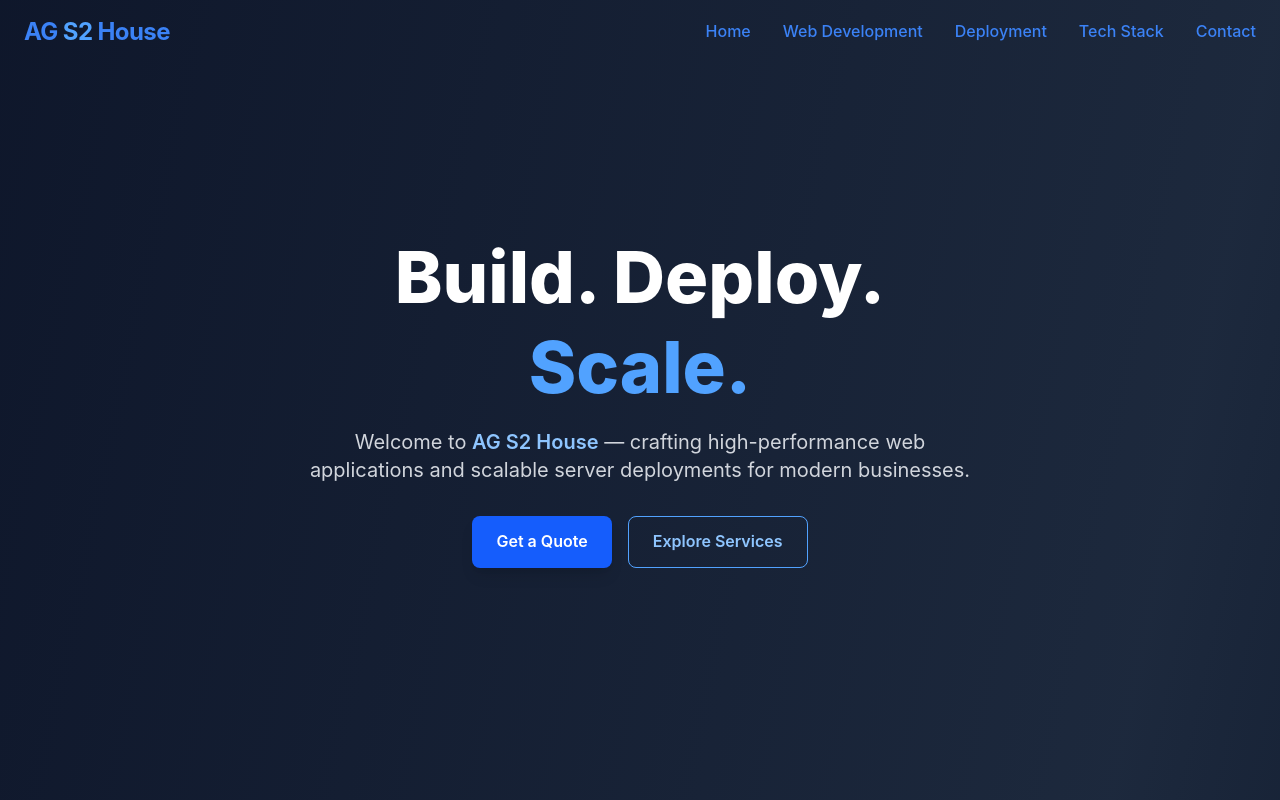
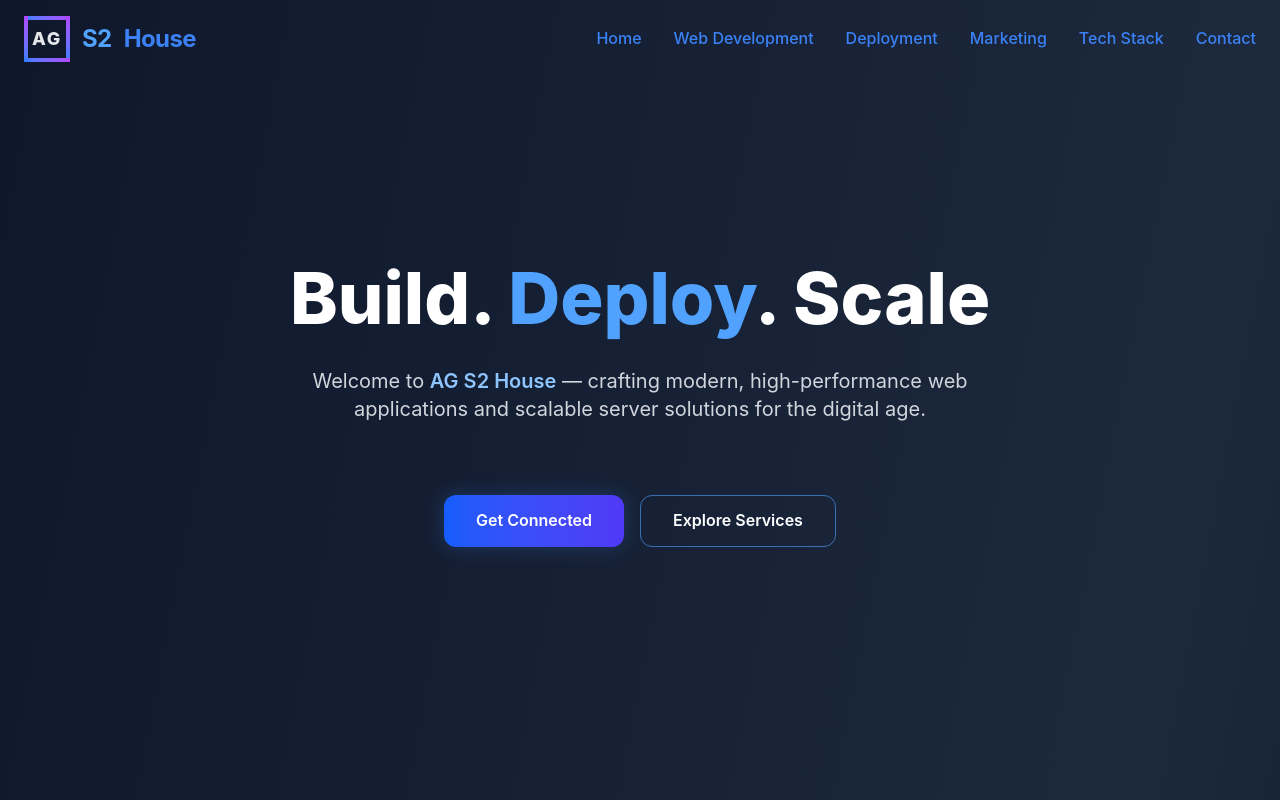
Before and after one commit to abdul-ghaffar01/services, a Next.js app: page / in a window 1280 px wide. Shown: the top 800 px of the page. Built offline with nearby package versions, Linux system fonts and the light colour scheme.

Commit message:
Added logo

```diff
--- a/components/Contact.jsx
+++ b/components/Contact.jsx
@@ -17,7 +17,7 @@ export default function ContactSection() {
   return (
     <section
       id="contact"
-      className="relative py-24 sm:py-28 bg-gradient-to-b from-indigo-950 via-slate-950 to-slate-900 text-gray-200 overflow-hidden"
+      className="relative py-24 sm:py-28 bg-gradient-to-b from-indigo-950 via-slate-950 to-slate-900 text-gray-200 overflow-hidden md:h-[100dvh] flex items-center"
     >
       {/* background glow */}
       <div className="absolute inset-0 bg-[radial-gradient(circle_at_center,rgba(59,130,246,0.08),transparent_70%)] pointer-events-none" />
--- a/components/DigitalMarketing.jsx
+++ b/components/DigitalMarketing.jsx
@@ -28,7 +28,7 @@ export default function DigitalMarketing3D() {
   ];
 
   return (
-    <section className="relative bg-gray-900 text-gray-100 py-24 overflow-hidden">
+    <section id="digital-marketing" className="relative bg-gray-900 text-gray-100 py-24 overflow-hidden md:h-[100dvh] flex items-center">
       {/* ==== Animated 3D Glow Background ==== */}
       <div className="absolute inset-0 overflow-hidden">
         <motion.div
@@ -93,13 +93,13 @@ export default function DigitalMarketing3D() {
         </div>
 
         <motion.a
-          href="https://services.iabdulghaffar.com/digital-marketing"
+          href="#contact"
           whileHover={{ scale: 1.05 }}
           transition={{ type: "spring", stiffness: 100 }}
           style={{color: "white"}}
           className="inline-block mt-16 px-10 py-3 bg-gradient-to-r from-indigo-500 to-purple-500 text-white font-medium rounded-xl shadow-lg hover:shadow-indigo-400/20 transition-all"
         >
-          Explore Full Strategy →
+          Contact for collaboration →
         </motion.a>
       </div>
 
--- a/components/Hero.jsx
+++ b/components/Hero.jsx
@@ -1,25 +1,21 @@
 "use client";
 
-import Image from "next/image";
 import { motion } from "framer-motion";
+import Link from "next/link";
 
 export default function Hero() {
   return (
-    <section id="home" className="relative h-screen w-full overflow-hidden flex items-center justify-center text-white">
-      {/* ====== Background Image ====== */}
-      <div className="absolute inset-0 -z-10">
-        <Image
-          src="/hero_img.png" // add this image in /public
-          alt="AG S2 House background"
-          fill
-          priority
-          className="object-cover object-center opacity-90"
-        />
-        {/* Overlay gradient for readability */}
-        <div className="absolute inset-0 bg-gradient-to-t from-slate-950/90 via-slate-900/60 to-slate-950/30" />
-      </div>
+    <section
+      id="home"
+      className="relative h-screen w-full overflow-hidden flex items-center justify-center text-white"
+    >
+      {/* ====== Animated Gradient Background ====== */}
+      <div className="absolute inset-0 -z-10 bg-gradient-to-br from-blue-900 via-purple-800 to-indigo-900 animate-gradient" />
 
-      {/* ====== Content ====== */}
+      {/* ====== Overlay (for depth and readability) ====== */}
+      <div className="absolute inset-0 bg-black/40 -z-10" />
+
+      {/* ====== Hero Content ====== */}
       <motion.div
         initial={{ opacity: 0, y: 30 }}
         animate={{ opacity: 1, y: 0 }}
@@ -27,42 +23,91 @@ export default function Hero() {
         className="z-10 text-center max-w-3xl px-6"
       >
         <motion.h1
-          className="text-5xl md:text-7xl font-extrabold leading-tight mb-4"
+          className="text-5xl md:text-7xl font-extrabold leading-tight mb-6"
           initial={{ opacity: 0, y: 20 }}
           animate={{ opacity: 1, y: 0 }}
-          transition={{ delay: 0.4, duration: 1 }}
+          transition={{ delay: 0.3, duration: 1 }}
         >
-          Build. Deploy. <span className="text-blue-400">Scale.</span>
+          Build.
+          <span className="text-blue-400"> Deploy</span>
+          . Scale
         </motion.h1>
 
         <motion.p
-          className="text-gray-300 text-lg md:text-xl mb-8 max-w-2xl mx-auto"
+          className="text-gray-300 text-lg md:text-xl mb-10 max-w-2xl mx-auto"
           initial={{ opacity: 0, y: 20 }}
           animate={{ opacity: 1, y: 0 }}
-          transition={{ delay: 0.7, duration: 1 }}
+          transition={{ delay: 0.6, duration: 1 }}
         >
-          Welcome to <span className="font-semibold text-blue-300">AG S2 House</span> —
-          crafting high-performance web applications and scalable server deployments for modern businesses.
+          Welcome to{" "}
+          <span className="font-semibold text-blue-300">AG S2 House</span> —
+          crafting modern, high-performance web applications and scalable server solutions for the digital age.
         </motion.p>
 
         <motion.div
           className="flex flex-col sm:flex-row gap-4 justify-center"
           initial={{ opacity: 0, y: 20 }}
           animate={{ opacity: 1, y: 0 }}
-          transition={{ delay: 1, duration: 1 }}
+          transition={{ delay: 0.9, duration: 1 }}
         >
-          <button className="bg-blue-600 hover:bg-blue-500 px-6 py-3 rounded-lg font-semibold shadow-lg transition">
-            Get a Quote
-          </button>
-          <button className="border border-blue-400 text-blue-300 hover:bg-blue-500 hover:text-white px-6 py-3 rounded-lg font-semibold transition">
-            Explore Services
-          </button>
+
+          <div className="flex flex-col sm:flex-row gap-4 justify-center mt-8">
+            <Link
+              style={{ color: "white" }}
+              href="#contact"
+              className="group relative inline-flex items-center justify-center px-8 py-3 overflow-hidden
+               rounded-xl bg-gradient-to-r from-blue-600 to-indigo-600 text-white font-semibold
+               shadow-[0_0_20px_rgba(59,130,246,0.25)] transition-all duration-300"
+            >
+              <span className="absolute inset-0 bg-gradient-to-r from-blue-400 to-purple-500 opacity-0 group-hover:opacity-100 blur-xl transition duration-500" />
+              <span className="relative z-10">Get Connected</span>
+            </Link>
+
+            <Link
+              style={{ color: "white" }}
+              href="#web-development"
+              className="group relative inline-flex items-center justify-center px-8 py-3 overflow-hidden
+               rounded-xl border border-blue-400/60 text-blue-300 font-semibold
+               hover:text-white transition-all duration-300"
+            >
+              <span className="absolute inset-0 bg-gradient-to-r from-blue-600 to-indigo-600 opacity-0 group-hover:opacity-100 transition-all duration-500" />
+              <span className="relative z-10">Explore Services</span>
+            </Link>
+          </div>
+
+
         </motion.div>
       </motion.div>
 
-      {/* ====== Subtle Glow Orbs ====== */}
-      <div className="absolute top-1/3 left-1/4 w-[500px] h-[500px] bg-blue-500/10 rounded-full blur-[160px] -z-10" />
-      <div className="absolute bottom-1/3 right-1/4 w-[400px] h-[400px] bg-cyan-400/10 rounded-full blur-[160px] -z-10" />
+      {/* ====== Gradient Animation Style ====== */}
+      <style jsx>{`
+        @keyframes gradient {
+          0% {
+            background-position: 0% 50%;
+          }
+          50% {
+            background-position: 100% 50%;
+          }
+          100% {
+            background-position: 0% 50%;
+          }
+        }
+        .animate-gradient {
+          background-size: 200% 200%;
+          animation: gradient 10s ease infinite;
+        }
+          @keyframes moveGradient {
+    0% {
+      background-position: 0% 50%;
+    }
+    50% {
+      background-position: 100% 50%;
+    }
+    100% {
+      background-position: 0% 50%;
+    }
+  }
+      `}</style>
     </section>
   );
 }
--- /dev/null
+++ b/components/Logo.jsx
@@ -0,0 +1,55 @@
+"use client"
+import { motion } from "framer-motion"
+
+const Logo = ({ startDelay = 0 }) => {
+    return (
+        <div className="relative w-[46px] h-[46px] flex items-center justify-center">
+            {/* Lines */}
+            <div className="absolute top-0 w-full h-full">
+                {/* Top Line */}
+                <motion.div
+                    initial={{ width: 0 }}
+                    animate={{ width: "100%" }}
+                    transition={{ duration: 0.3, delay: startDelay + 0.2 }}
+                    className="absolute top-0 left-0 h-[4px] bg-gradient-to-r from-blue-500 to-purple-500"
+                />
+
+                {/* Right Line */}
+                <motion.div
+                    initial={{ height: 0 }}
+                    animate={{ height: "100%" }}
+                    transition={{ duration: 0.3, delay: startDelay + 0.5 }}
+                    className="absolute right-0 top-0 w-[4px] bg-gradient-to-b from-purple-500 to-blue-500"
+                />
+
+                {/* Bottom Line */}
+                <motion.div
+                    initial={{ width: 0 }}
+                    animate={{ width: "100%" }}
+                    transition={{ duration: 0.3, delay: startDelay + 0.8 }}
+                    className="absolute bottom-0 right-0 h-[4px] bg-gradient-to-r from-blue-500 to-purple-500"
+                />
+
+                {/* Left Line */}
+                <motion.div
+                    initial={{ height: 0 }}
+                    animate={{ height: "100%" }}
+                    transition={{ duration: 0.3, delay: startDelay + 1.1 }}
+                    className="absolute left-0 bottom-0 w-[4px] bg-gradient-to-b from-purple-500 to-blue-500"
+                />
+            </div>
+
+            {/* Text */}
+            <motion.div
+                initial={{ opacity: 0 }}
+                animate={{ opacity: 1 }}
+                transition={{ duration: 0.4, delay: startDelay + 1.4 }}
+                className="absolute text-lg font-extrabold text-gray-200 tracking-widest"
+            >
+                AG
+            </motion.div>
+        </div>
+    )
+}
+
+export default Logo
--- a/components/Navbar.jsx
+++ b/components/Navbar.jsx
@@ -3,18 +3,21 @@
 import { useState, useEffect } from "react";
 import { motion, AnimatePresence } from "framer-motion";
 import { Menu, X } from "lucide-react";
+import Logo from "./Logo";
 
 export default function Navbar() {
     const [isScrolled, setIsScrolled] = useState(false);
     const [menuOpen, setMenuOpen] = useState(false);
+
     const links = [
-        { name: "Home", href: "#home", },
-        { name: "Web Development", href: "#web-development", },
+        { name: "Home", href: "#home" },
+        { name: "Web Development", href: "#web-development" },
         { name: "Deployment", href: "#deployment" },
+        { name: "Marketing", href: "#digital-marketing" },
         { name: "Tech Stack", href: "#tech-stack" },
         { name: "Contact", href: "#contact" },
-    ]
-    // Change style when scrolling
+    ];
+
     useEffect(() => {
         const handleScroll = () => setIsScrolled(window.scrollY > 10);
         window.addEventListener("scroll", handleScroll);
@@ -26,18 +29,17 @@ export default function Navbar() {
             initial={{ y: -40, opacity: 0 }}
             animate={{ y: 0, opacity: 1 }}
             transition={{ duration: 0.6 }}
-            className={`fixed top-0 w-full z-50 transition-all duration-500 ${isScrolled
-                ? "backdrop-blur-lg shadow-md"
-                : "bg-transparent"
+            className={`fixed top-0 w-full z-50 transition-all duration-500 ${isScrolled ? "backdrop-blur-xl bg-slate-900/70 shadow-lg" : "bg-transparent"
                 }`}
         >
             <div className="max-w-7xl mx-auto flex items-center justify-between px-6 py-4">
                 {/* ====== Brand ====== */}
                 <a
                     href="#"
-                    className="text-2xl font-bold tracking-tight text-white hover:text-blue-400 transition"
+                    className="text-2xl flex items-center gap-3 font-bold tracking-tight text-white hover:text-blue-400 transition"
                 >
-                    AG <span className="text-blue-400">S2</span> House
+                    <Logo startDelay={1}/>
+                    <span className="text-blue-400">S2</span> House
                 </a>
 
                 {/* ====== Desktop Links ====== */}
@@ -46,9 +48,13 @@ export default function Navbar() {
                         <a
                             key={index}
                             href={item.href}
-                            className="hover:text-blue-400 transition"
+                            className="relative group transition text-gray-300 hover:text-blue-400"
                         >
                             {item.name}
+                            <span
+                                className="absolute left-1/2 -bottom-1 h-[2px] w-0 bg-gradient-to-r from-transparent via-purple-800 to-transparent
+                           rounded-full transition-all duration-300 group-hover:w-full group-hover:left-0"
+                            />
                         </a>
                     ))}
                 </div>
@@ -73,18 +79,20 @@ export default function Navbar() {
                         className="md:hidden bg-slate-900/95 backdrop-blur-md border-t border-slate-800/50"
                     >
                         <div className="flex flex-col items-center py-4 space-y-4 text-gray-300">
-                            {links.map(
-                                (item, index) => (
+                            {links.map((item, index) => (
                                 <a
                                     key={index}
                                     href={item.href}
-                                        className="hover:text-blue-400 transition text-lg"
+                                    className="relative text-lg transition group hover:text-blue-400"
                                     onClick={() => setMenuOpen(false)}
                                 >
                                     {item.name}
+                                    <span
+                                        className="absolute left-1/2 -bottom-1 h-[2px] w-0 bg-gradient-to-r from-blue-400 to-indigo-400
+                               rounded-full transition-all duration-300 group-hover:w-full group-hover:left-0"
+                                    />
                                 </a>
-                                )
-                            )}
+                            ))}
                         </div>
                     </motion.div>
                 )}
--- a/components/Testimonial.jsx
+++ b/components/Testimonial.jsx
@@ -2,14 +2,14 @@
 import { motion } from "framer-motion";
 const testimonials = [
     {
-        name: "Zain Ali",
+        name: "Maqsood Ahmed",
         role: "Startup Founder",
         quote:
             "AG S2 House turned our concept into a fully functional product — fast, efficient, and visually stunning work.",
         avatar: "https://i.pravatar.cc/100?img=12",
     },
     {
-        name: "Sara Khan",
+        name: "Sajad Ahmed",
         role: "UI/UX Designer",
         quote:
             "Their attention to performance and pixel-perfect design is unmatched. Everything launched smoothly and on time.",
```
Also changed, not shown: components/DeploymentSection.jsx (+4 -3 lines), components/Projects.jsx (+8 -8 lines), components/WebDev.jsx (+6 -3 lines). Lines whose indentation alone changed are shown as unchanged.
